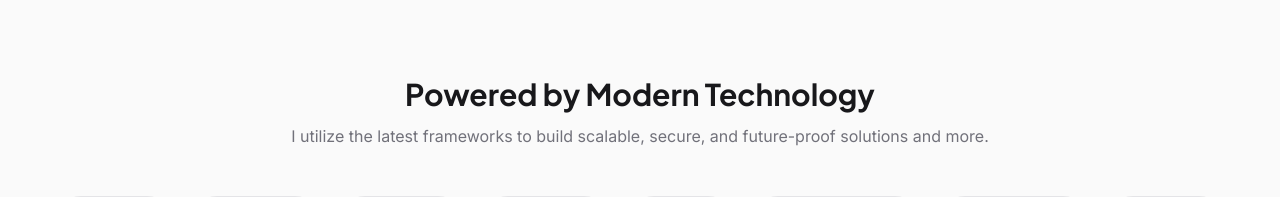
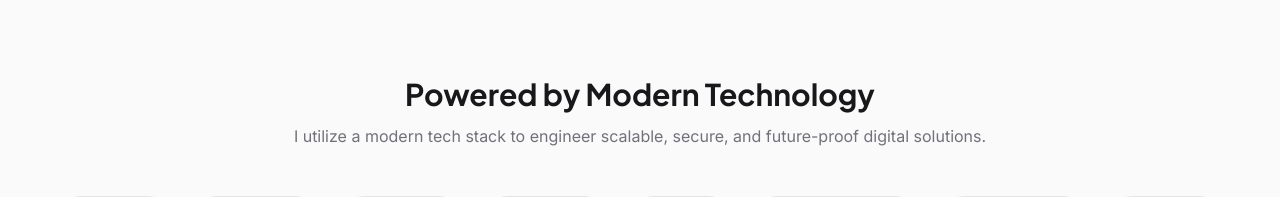
Before and after one commit to ezekielbassey28-hub/ezekiel-portfolio, a React (Vite) app: page / in a window 1280 px wide. Shown: the part 2380-2577 px from the top of the page. Built offline with nearby package versions, Linux system fonts and the light colour scheme.

Commit message:
Update Projects.jsx

```diff
--- a/src/components/Projects.jsx
+++ b/src/components/Projects.jsx
@@ -33,7 +33,7 @@ const Projects = () => {
             className="text-center mb-12"
           >
             <h2 className="font-heading text-2xl md:text-3xl font-bold text-dark mb-3">Powered by Modern Technology</h2>
-            <p className="text-zinc-500">I utilize the latest frameworks to build scalable, secure, and future-proof solutions and more.</p>
+            <p className="text-zinc-500">I utilize a modern tech stack to engineer scalable, secure, and future-proof digital solutions.</p>
           </motion.div>
 
           <motion.div
```
